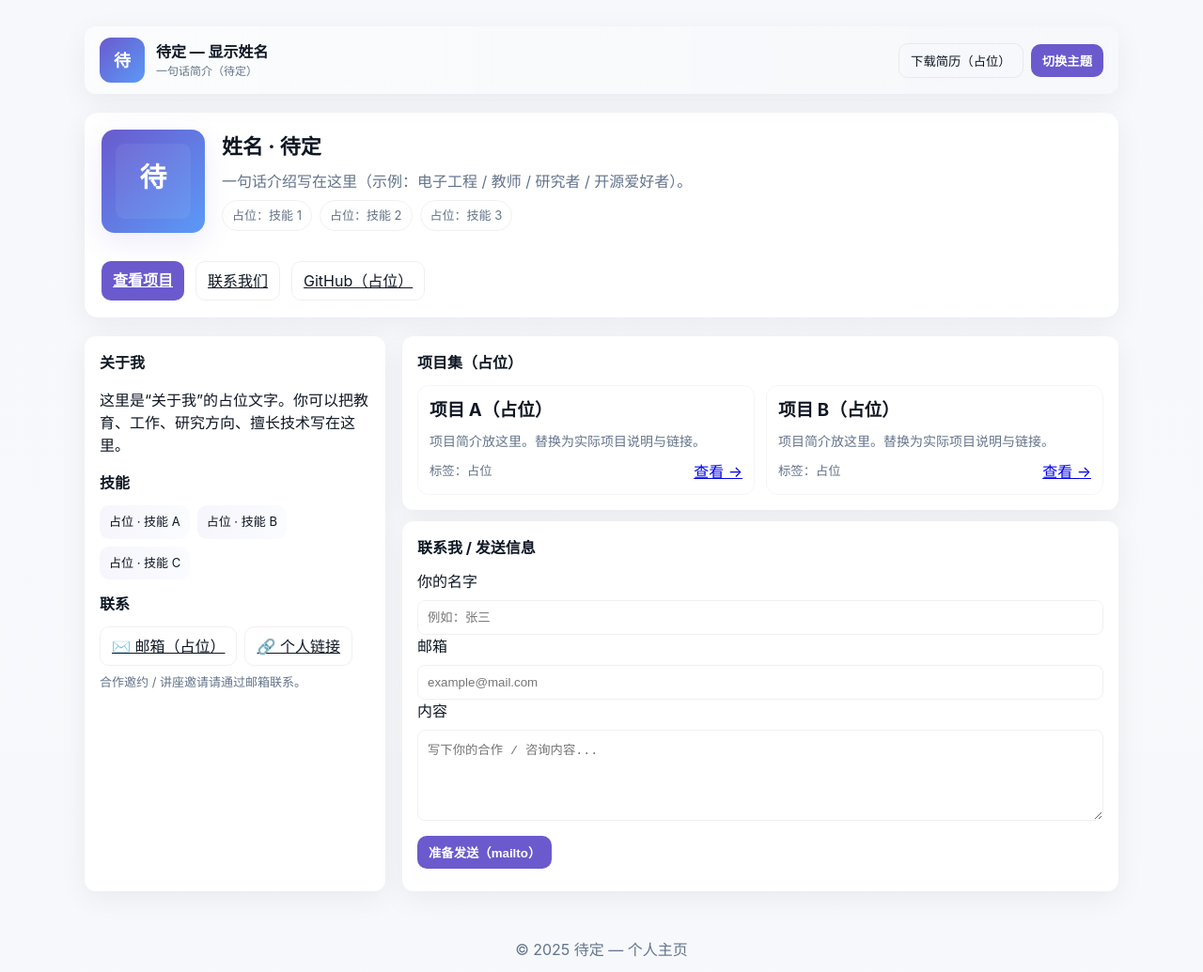
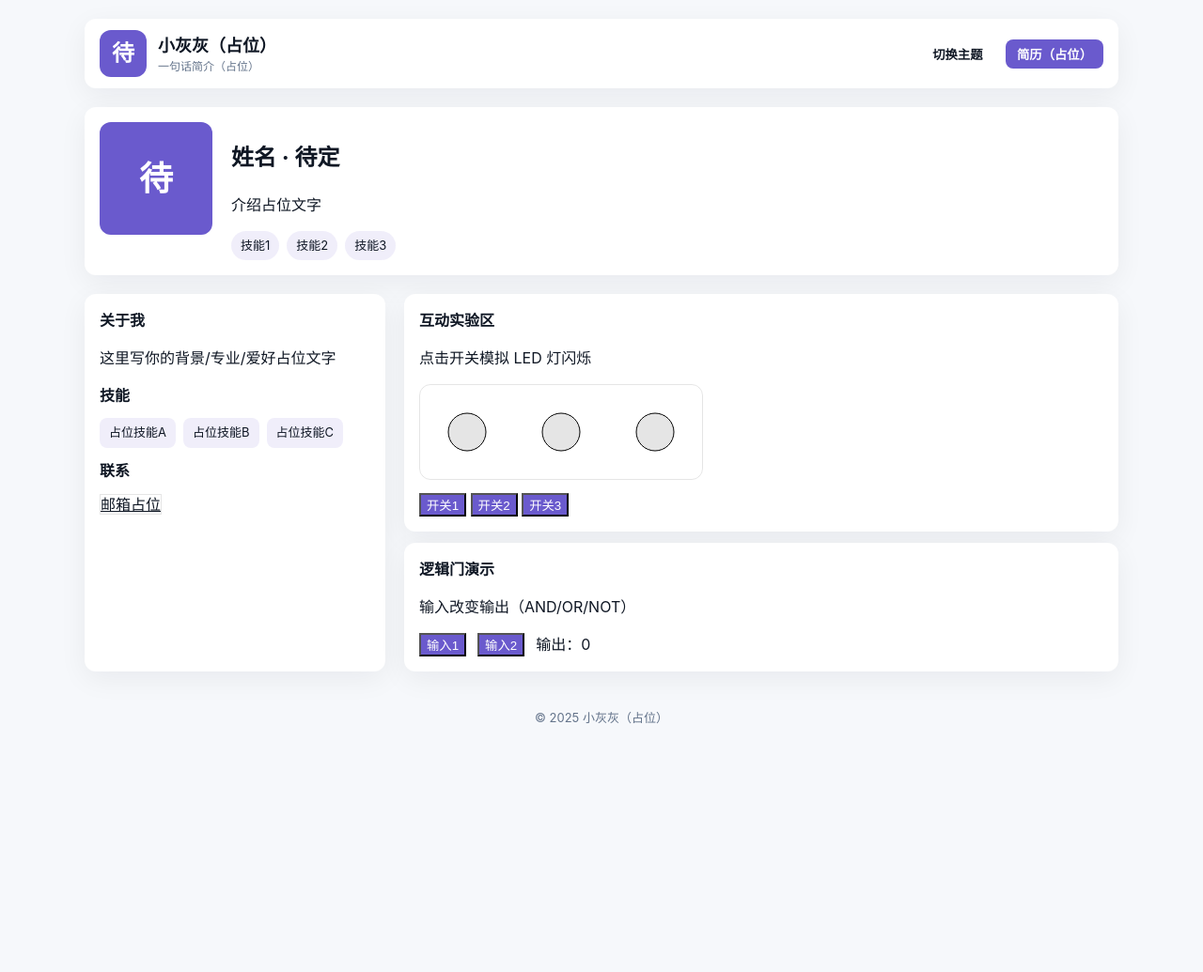
Before and after one commit to SuQin12138/suqin-site, a plain HTML site: page index.html in a window 1280 px wide. Shown: the whole page at 94% size. After the commit the page ends 800 px from the top, so only its background shows below. Drawn offline with Linux system fonts and the light colour scheme.

Commit message:
更新 index.html
个人主页互动版本测试 v 0.1.0

```diff
--- a/index.html
+++ b/index.html
@@ -1,320 +1,167 @@
 <!DOCTYPE html>
 <html lang="zh-CN">
 <head>
-  <meta charset="utf-8" />
-  <meta name="viewport" content="width=device-width,initial-scale=1" />
-  <title>待定 — 个人主页</title>
-  <meta name="description" content="个人主页（占位） — 待定" />
-  <meta name="author" content="待定" />
+<meta charset="UTF-8">
+<meta name="viewport" content="width=device-width,initial-scale=1.0">
+<title>小灰灰互动主页（占位）</title>
 <style>
   :root{
-      --bg: #f6f8fb;
-      --card: #ffffff;
-      --text: #0f1724;
-      --muted: #64748b;
-      --accent: #6a5acd;
-      --glass: rgba(255,255,255,0.6);
-      --radius: 14px;
-      --shadow: 0 8px 30px rgba(15,23,42,0.06);
+    --bg:#f6f8fb;--card:#fff;--text:#0f1724;--muted:#64748b;
+    --accent:#6a5acd;--radius:12px;--shadow:0 8px 30px rgba(15,23,42,0.06);
   }
   [data-theme="dark"]{
-      --bg: #071025;
-      --card: #07172a;
-      --text: #e6eef8;
-      --muted: #9aa4b2;
-      --accent: #7b68ee;
-      --glass: rgba(255,255,255,0.03);
-      --shadow: 0 10px 40px rgba(2,6,23,0.6);
+    --bg:#071025;--card:#07172a;--text:#e6eef8;--muted:#9aa4b2;
+    --accent:#7b68ee;--shadow:0 10px 40px rgba(2,6,23,0.6);
   }
-
-    *{box-sizing:border-box}
-    html,body{height:100%}
-    body{
-      margin:0;
-      font-family: Inter, "Segoe UI", Roboto, "Helvetica Neue", Arial, sans-serif;
-      background: linear-gradient(180deg, var(--bg), color-mix(in srgb, var(--bg) 92%, #ffffff));
-      color:var(--text);
-      -webkit-font-smoothing:antialiased;
-      -moz-osx-font-smoothing:grayscale;
-      line-height:1.5;
-      padding:28px;
-    }
-
-    /* 容器 */
-    .container{
-      max-width:1100px;
-      margin:0 auto;
-      display:grid;
-      gap:20px;
-      grid-template-columns: 1fr;
-    }
-
-    /* 顶栏 */
-    header.topbar{
-      display:flex;
-      justify-content:space-between;
-      align-items:center;
-      gap:12px;
-      padding:12px 16px;
-      background: linear-gradient(90deg, rgba(255,255,255,0.6), transparent);
-      border-radius:12px;
-      box-shadow:var(--shadow);
-      backdrop-filter: blur(6px);
-    }
-    .brand{display:flex;align-items:center;gap:12px}
-    .logo{
-      width:48px;height:48px;border-radius:12px;
-      display:flex;align-items:center;justify-content:center;color:white;font-weight:700;
-      background:linear-gradient(135deg,var(--accent), #5b9af7);
-      font-size:18px;
-      flex-shrink:0;
-    }
-    .brand h1{font-size:16px;margin:0}
-    .brand p{margin:0;font-size:12px;color:var(--muted)}
-
-    .actions{display:flex;gap:8px;align-items:center}
-    .btn{padding:8px 12px;border-radius:10px;border:none;cursor:pointer;font-weight:600;background:var(--accent);color:white}
-    .ghost{background:transparent;color:var(--text);border:1px solid rgba(0,0,0,0.06);padding:8px 12px;border-radius:10px}
-
-    /* 主体布局 */
-    .hero{
-      display:grid;
-      grid-template-columns: 1fr;
-      gap:18px;
-      padding:18px;
-      background:var(--card);
-      border-radius:14px;
-      box-shadow:var(--shadow);
-    }
-    .hero-inner{display:flex;gap:18px;align-items:center}
-    .avatar{
-      width:110px;height:110px;border-radius:14px;background:linear-gradient(135deg,var(--accent), #5b9af7);
-      display:flex;align-items:center;justify-content:center;color:white;font-size:36px;font-weight:700;
-      box-shadow: 0 10px 30px rgba(106,90,205,0.12);
-      flex-shrink:0;
-    }
-    .intro h2{margin:0;font-size:22px}
-    .intro p{margin:8px 0;color:var(--muted)}
-    .tag-row{display:flex;gap:8px;flex-wrap:wrap;margin-top:8px}
-    .tag{background:transparent;border:1px solid rgba(0,0,0,0.06);padding:6px 10px;border-radius:999px;font-size:13px;color:var(--muted)}
-
-    /* 栅格 */
-    .grid{
-      display:grid;
-      gap:18px;
-      grid-template-columns: 1fr;
-    }
-    @media(min-width:900px){
-      .grid{grid-template-columns: 320px 1fr}
-      .hero{grid-column:1/-1}
-    }
-
-    .card{
-      background:var(--card);
-      border-radius:12px;padding:16px;box-shadow:var(--shadow);
-    }
-
-    .section-title{font-weight:700;margin-bottom:12px}
-
-    .skills{display:flex;flex-wrap:wrap;gap:8px}
-    .skill{padding:8px 10px;border-radius:10px;background:linear-gradient(90deg, rgba(106,90,205,0.06), rgba(91,154,247,0.03));font-size:13px}
-
-    .projects-grid{display:grid;gap:12px}
-    @media(min-width:700px){ .projects-grid{grid-template-columns:repeat(2,1fr)} }
-    .proj{padding:12px;border-radius:12px;border:1px solid rgba(0,0,0,0.04)}
-    .proj h3{margin:0 0 8px 0}
-    .proj p{margin:0;color:var(--muted);font-size:14px}
-    .proj-footer{display:flex;justify-content:space-between;align-items:center;margin-top:10px}
-
-    /* 联系表单 */
-    form input, form textarea{
-      width:100%;padding:10px;border-radius:8px;border:1px solid rgba(0,0,0,0.06);margin-top:8px;background:transparent;color:var(--text)
-    }
-    form button{margin-top:10px}
-
-    footer{opacity:0.9;padding:12px 6px;text-align:center;color:var(--muted)}
-
-    /* 小动画 */
-    .fade-up{opacity:0;transform:translateY(8px);transition: all 420ms cubic-bezier(.2,.9,.25,1)}
-    .in-view{opacity:1;transform:none}
+  *{box-sizing:border-box;}
+  html,body{margin:0;padding:0;height:100%;font-family:Inter,"Segoe UI",Roboto,sans-serif;line-height:1.5;background:var(--bg);color:var(--text);}
+  body{padding:20px;}
+  .container{max-width:1100px;margin:0 auto;display:grid;gap:20px;grid-template-columns:1fr;}
+  header{display:flex;justify-content:space-between;align-items:center;padding:12px 16px;background:var(--card);border-radius:var(--radius);box-shadow:var(--shadow);}
+  header .brand{display:flex;align-items:center;gap:12px;}
+  .logo{width:50px;height:50px;background:var(--accent);border-radius:var(--radius);display:flex;justify-content:center;align-items:center;color:#fff;font-weight:700;font-size:24px;}
+  header h1{margin:0;font-size:18px;}
+  header p{margin:0;color:var(--muted);font-size:12px;}
+  .actions button{margin-left:8px;padding:6px 12px;border:none;border-radius:8px;cursor:pointer;font-weight:600;}
+  .btn{background:var(--accent);color:white;}
+  .ghost{background:transparent;color:var(--text);border:1px solid rgba(0,0,0,0.1);}
+  .hero{display:flex;flex-wrap:wrap;gap:20px;padding:16px;background:var(--card);border-radius:var(--radius);box-shadow:var(--shadow);}
+  .avatar{width:120px;height:120px;background:var(--accent);border-radius:var(--radius);display:flex;justify-content:center;align-items:center;color:#fff;font-size:36px;font-weight:700;}
+  .intro{flex:1;min-width:200px;}
+  .tag-row{display:flex;gap:8px;flex-wrap:wrap;margin-top:8px;}
+  .tag{padding:6px 10px;border-radius:999px;background:rgba(106,90,205,0.1);font-size:13px;}
+  .grid{display:grid;gap:20px;grid-template-columns:1fr;}
+  @media(min-width:900px){.grid{grid-template-columns:320px 1fr;}}
+  .card{background:var(--card);border-radius:var(--radius);padding:16px;box-shadow:var(--shadow);}
+  .section-title{font-weight:700;margin-bottom:12px;}
+  .skills{display:flex;flex-wrap:wrap;gap:8px;}
+  .skill{padding:6px 10px;border-radius:8px;background:rgba(106,90,205,0.1);font-size:13px;}
+  .projects-grid{display:grid;gap:12px;}
+  @media(min-width:700px){.projects-grid{grid-template-columns:repeat(2,1fr);}}
+  .proj{padding:12px;border-radius:12px;border:1px solid rgba(0,0,0,0.08);}
+  .proj h3{margin:0 0 6px 0;font-size:16px;}
+  .proj p{margin:0;color:var(--muted);font-size:14px;}
+  footer{text-align:center;color:var(--muted);margin-top:20px;font-size:13px;}
+  canvas{border:1px solid rgba(0,0,0,0.1);border-radius:var(--radius);}
 </style>
 </head>
 <body data-theme="light">
 <div class="container">
+
 <!-- header -->
-    <header class="topbar fade-up">
+<header>
   <div class="brand">
     <div class="logo">待</div>
     <div>
-          <h1 id="displayName">待定 — 显示姓名</h1>
-          <p id="subtitle">一句话简介（待定）</p>
+      <h1>小灰灰（占位）</h1>
+      <p>一句话简介（占位）</p>
     </div>
   </div>
-
   <div class="actions">
-        <button class="ghost" id="resumeBtn">下载简历（占位）</button>
-        <button class="btn" id="themeToggle" title="切换暗色/明亮">切换主题</button>
+    <button class="ghost" id="themeToggle">切换主题</button>
+    <button class="btn">简历（占位）</button>
   </div>
 </header>
 
 <!-- hero -->
-    <section class="hero fade-up" id="hero">
-      <div class="hero-inner">
-        <div class="avatar" id="avatarBox" aria-hidden="true">
-          <!-- 简易 SVG 占位头像 -->
-          <svg width="80" height="80" viewBox="0 0 100 100" fill="none" xmlns="http://www.w3.org/2000/svg" style="border-radius:8px">
-            <rect width="100" height="100" rx="12" fill="white" fill-opacity="0.06"/>
-            <text x="50" y="58" text-anchor="middle" font-size="36" fill="white" font-family="sans-serif">待</text>
-          </svg>
+<section class="hero">
+  <div class="avatar">待</div>
+  <div class="intro">
+    <h2>姓名 · 待定</h2>
+    <p>介绍占位文字</p>
+    <div class="tag-row">
+      <div class="tag">技能1</div>
+      <div class="tag">技能2</div>
+      <div class="tag">技能3</div>
     </div>
+  </div>
+</section>
 
-        <div class="intro">
-          <h2 id="heroName">姓名 · 待定</h2>
-          <p id="heroDesc">一句话介绍写在这里（示例：电子工程 / 教师 / 研究者 / 开源爱好者）。</p>
+<!-- 主体内容 -->
+<main class="grid">
+  <!-- 左侧 about -->
+  <aside class="card">
+    <div class="section-title">关于我</div>
+    <p>这里写你的背景/专业/爱好占位文字</p>
+    <div style="margin-top:12px">
+      <div class="section-title">技能</div>
+      <div class="skills">
+        <div class="skill">占位技能A</div>
+        <div class="skill">占位技能B</div>
+        <div class="skill">占位技能C</div>
+      </div>
+    </div>
+    <div style="margin-top:12px">
+      <div class="section-title">联系</div>
+      <a href="mailto:example@mail.com" class="ghost">邮箱占位</a>
+    </div>
+  </aside>
 
-          <div class="tag-row" id="tagRow">
-            <div class="tag">占位：技能 1</div>
-            <div class="tag">占位：技能 2</div>
-            <div class="tag">占位：技能 3</div>
-          </div>
+  <!-- 右侧互动实验 -->
+  <section>
+    <div class="card">
+      <div class="section-title">互动实验区</div>
+      <p>点击开关模拟 LED 灯闪烁</p>
+      <canvas id="ledCanvas" width="300" height="100"></canvas>
+      <div style="margin-top:8px;">
+        <button class="btn" onclick="toggleLED(0)">开关1</button>
+        <button class="btn" onclick="toggleLED(1)">开关2</button>
+        <button class="btn" onclick="toggleLED(2)">开关3</button>
       </div>
     </div>
 
-      <div style="display:flex;gap:12px;margin-top:12px;flex-wrap:wrap">
-        <a class="btn" href="#projects">查看项目</a>
-        <a class="ghost" href="#" id="contactJump">联系我们</a>
-        <a class="ghost" href="#" id="openGit" target="_blank">GitHub（占位）</a>
+    <div class="card" style="margin-top:12px">
+      <div class="section-title">逻辑门演示</div>
+      <p>输入改变输出（AND/OR/NOT）</p>
+      <div id="logicDemo" style="display:flex;gap:12px;flex-wrap:wrap;">
+        <button class="btn" onclick="updateLogic(0)">输入1</button>
+        <button class="btn" onclick="updateLogic(1)">输入2</button>
+        <div id="logicOutput">输出：0</div>
       </div>
-    </section>
-
-    <!-- 主体 -->
-    <main class="grid">
-      <!-- 左侧 -->
-      <aside class="card fade-up">
-        <div class="section-title">关于我</div>
-        <p id="aboutText">这里是“关于我”的占位文字。你可以把教育、工作、研究方向、擅长技术写在这里。</p>
-
-        <div style="margin-top:12px">
-          <div class="section-title">技能</div>
-          <div class="skills" id="skillsBox">
-            <div class="skill">占位 · 技能 A</div>
-            <div class="skill">占位 · 技能 B</div>
-            <div class="skill">占位 · 技能 C</div>
-          </div>
-        </div>
-
-        <div style="margin-top:14px">
-          <div class="section-title">联系</div>
-          <div style="display:flex;gap:8px;flex-wrap:wrap">
-            <a class="ghost" href="mailto:your@email.com" id="emailLink">✉️ 邮箱（占位）</a>
-            <a class="ghost" href="#" id="weblink">🔗 个人链接</a>
-          </div>
-          <p style="margin-top:8px;color:var(--muted);font-size:13px">合作邀约 / 讲座邀请请通过邮箱联系。</p>
-        </div>
-      </aside>
-
-      <!-- 右侧 -->
-      <section>
-        <div class="card fade-up" id="projects">
-          <div class="section-title">项目集（占位）</div>
-          <div class="projects-grid" id="projectsGrid">
-            <article class="proj">
-              <h3>项目 A（占位）</h3>
-              <p>项目简介放这里。替换为实际项目说明与链接。</p>
-              <div class="proj-footer">
-                <small style="color:var(--muted)">标签：占位</small>
-                <a href="#" class="small">查看 →</a>
-              </div>
-            </article>
-
-            <article class="proj">
-              <h3>项目 B（占位）</h3>
-              <p>项目简介放这里。替换为实际项目说明与链接。</p>
-              <div class="proj-footer">
-                <small style="color:var(--muted)">标签：占位</small>
-                <a href="#" class="small">查看 →</a>
-              </div>
-            </article>
-          </div>
-        </div>
-
-        <div class="card fade-up" style="margin-top:12px" id="contact">
-          <div class="section-title">联系我 / 发送信息</div>
-          <form id="contactForm">
-            <label>你的名字</label>
-            <input type="text" name="name" placeholder="例如：张三" required />
-
-            <label>邮箱</label>
-            <input type="email" name="email" placeholder="example@mail.com" required />
-
-            <label>内容</label>
-            <textarea name="message" rows="5" placeholder="写下你的合作 / 咨询内容..." required></textarea>
-
-            <button class="btn" type="submit">准备发送（mailto）</button>
-            <div id="formStatus" style="margin-top:8px;color:var(--muted);font-size:13px"></div>
-          </form>
     </div>
   </section>
 </main>
 
-    <footer class="fade-up" style="margin-top:18px">© <span id="year"></span> 待定 — 个人主页</footer>
+<footer>© <span id="year"></span> 小灰灰（占位）</footer>
 </div>
 
 <script>
-    // 自动填年份
+  // 年份自动更新
   document.getElementById('year').textContent = new Date().getFullYear();
 
-    // 主题开关（记忆到 localStorage）
+  // 主题切换
   const body = document.body;
   const toggle = document.getElementById('themeToggle');
-    const saved = localStorage.getItem('site-theme') || 'light';
-    body.setAttribute('data-theme', saved);
-    toggle.addEventListener('click', () => {
-      const next = body.getAttribute('data-theme') === 'dark' ? 'light' : 'dark';
-      body.setAttribute('data-theme', next);
-      localStorage.setItem('site-theme', next);
+  toggle.addEventListener('click',()=>{
+    const next=body.getAttribute('data-theme')==='dark'?'light':'dark';
+    body.setAttribute('data-theme',next);
   });
 
-    // 视差/滚动动画（简单）
-    const io = new IntersectionObserver((entries) => {
-      entries.forEach(e => { if (e.isIntersecting) e.target.classList.add('in-view'); });
-    }, {threshold: 0.12});
-    document.querySelectorAll('.fade-up').forEach(el => io.observe(el));
+  // LED 模拟
+  const ledCanvas = document.getElementById('ledCanvas');
+  const ctx = ledCanvas.getContext('2d');
+  const leds = [false,false,false];
+  function drawLEDs(){
+    ctx.clearRect(0,0,ledCanvas.width,ledCanvas.height);
+    for(let i=0;i<3;i++){
+      ctx.beginPath();
+      ctx.arc(50+i*100,50,20,0,2*Math.PI);
+      ctx.fillStyle=leds[i]?'red':'rgba(0,0,0,0.1)';
+      ctx.fill();
+      ctx.strokeStyle='#000';
+      ctx.stroke();
+    }
+  }
+  function toggleLED(i){leds[i]=!leds[i];drawLEDs();}
+  drawLEDs();
 
-    // contact 表单：用 mailto 打开邮箱客户端（示例）
-    const form = document.getElementById('contactForm');
-    const status = document.getElementById('formStatus');
-    form.addEventListener('submit', (e) => {
-      e.preventDefault();
-      const fm = new FormData(form);
-      const name = fm.get('name'), email = fm.get('email'), message = fm.get('message');
-      const subject = encodeURIComponent('来自个人主页的消息：' + name);
-      const bodyText = encodeURIComponent('姓名：' + name + '\n邮箱：' + email + '\n\n' + message);
-      const mailto = 'mailto:' + encodeURIComponent('your@email.com')
-                   + '?subject=' + subject + '&body=' + bodyText;
-      status.textContent = '已准备好发送，请在打开的邮件客户端中确认并发送。';
-      setTimeout(() => { window.location.href = mailto; }, 600);
-    });
-
-    // 顶栏简历按钮（占位）
-    document.getElementById('resumeBtn').addEventListener('click', () => {
-      // 如果有 resume.pdf 请把链接改为 resume.pdf
-      window.open('#', '_blank');
-      alert('简历下载占位：请把按钮链接改为你的 resume.pdf');
-    });
-
-    // 其它占位链接行为
-    document.getElementById('openGit').addEventListener('click', (e) => {
-      e.preventDefault();
-      alert('GitHub 链接占位：请把链接替换为你的个人仓库地址');
-    });
-    document.getElementById('contactJump').addEventListener('click', (e) => {
-      e.preventDefault();
-      document.getElementById('contact').scrollIntoView({behavior:'smooth'});
-    });
-
-    // 页面加载成功提示（调试用，可删除）
-    console.info('个人主页占位版已加载 — 保存为 index.html 并部署到 Pages 即可显示内容。');
+  // 逻辑门示例
+  let inputs = [0,0];
+  function updateLogic(i){
+    inputs[i] = inputs[i] ? 0 : 1;
+    const output = inputs[0] & inputs[1]; // AND
+    document.getElementById('logicOutput').textContent='输出(AND): '+output;
+  }
 </script>
 </body>
 </html>
```
Lines whose indentation alone changed are shown as unchanged.
